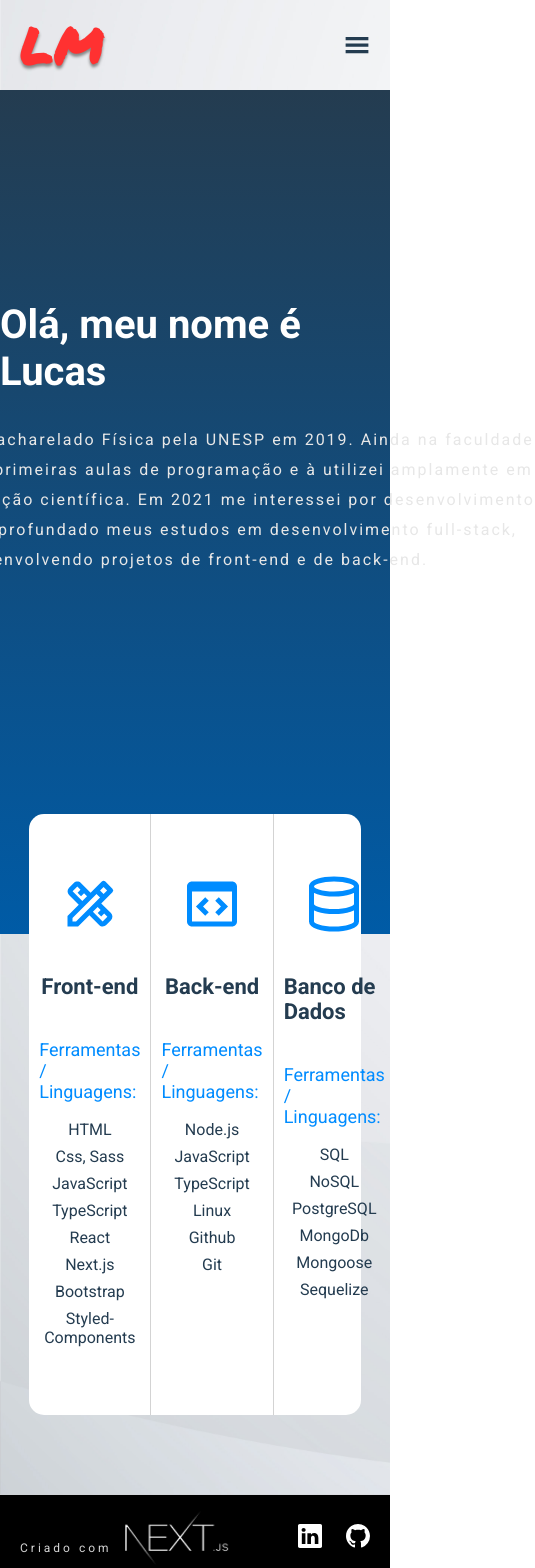
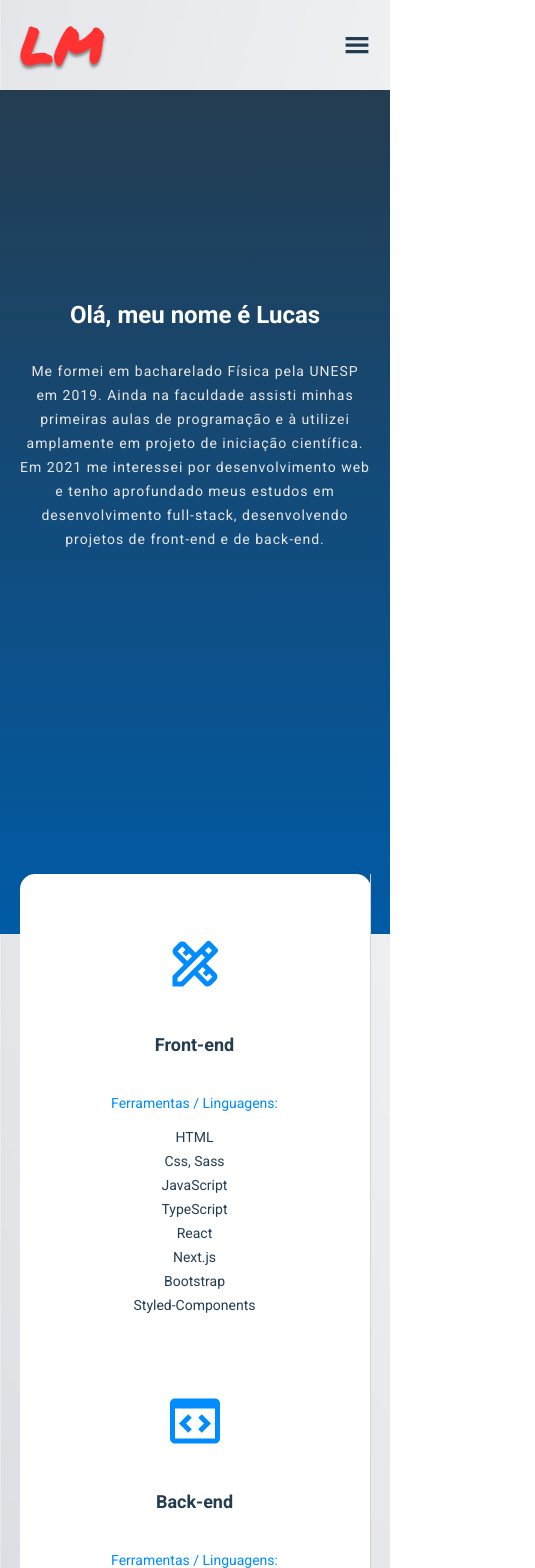
Before and after one commit to LucasMorettoRodrigues/portfolio, a Next.js app: page /sobre in a window 390 px wide. Shown: the top 1568 px of the page, 535 px wide, since content can reach past the window. Built offline with nearby package versions, Linux system fonts and the light colour scheme.

Commit message:
turn responsive

```diff
--- a/styles/Sobre.module.scss
+++ b/styles/Sobre.module.scss
@@ -79,4 +79,71 @@
 }
 
 
-@media screen and (max-width: 425px) {}
+@media screen and (max-width: 768px) {
+  .header {
+    h2 {
+      font-size: 30px;
+    }
+
+    p {
+      width: 90%;
+      font-size: 14px;
+    }
+  }
+
+  .info {
+    height: auto;
+    margin-top: -60px;
+    width: 90%;
+
+    .item {
+      padding: 60px 5px;
+
+      h3 {
+        font-size: 18px;
+      }
+
+      p {
+        text-align: center;
+        font-size: 14px;
+      }
+
+      ul {
+        li {
+          font-size: 14px;
+        }
+      }
+    }
+  }
+}
+
+@media screen and (max-width: 480px) {
+  .header {
+    h2 {
+      font-size: 24px;
+    }
+
+    p {
+      letter-spacing: 1px;
+      line-height: 24px;
+    }
+  }
+
+  .info {
+    flex-direction: column;
+    padding-bottom: 50px;
+
+    .item {
+      padding-bottom: 10px;
+
+      h3 {
+        font-size: 18px;
+      }
+
+      p {
+        text-align: center;
+        font-size: 14px;
+      }
+    }
+  }
+}
```
